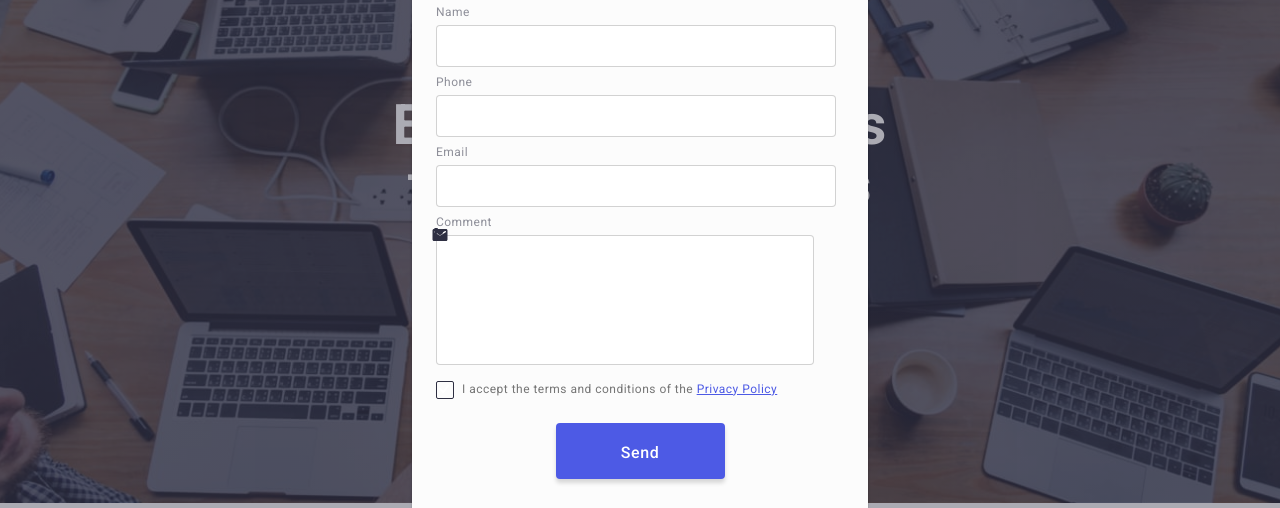
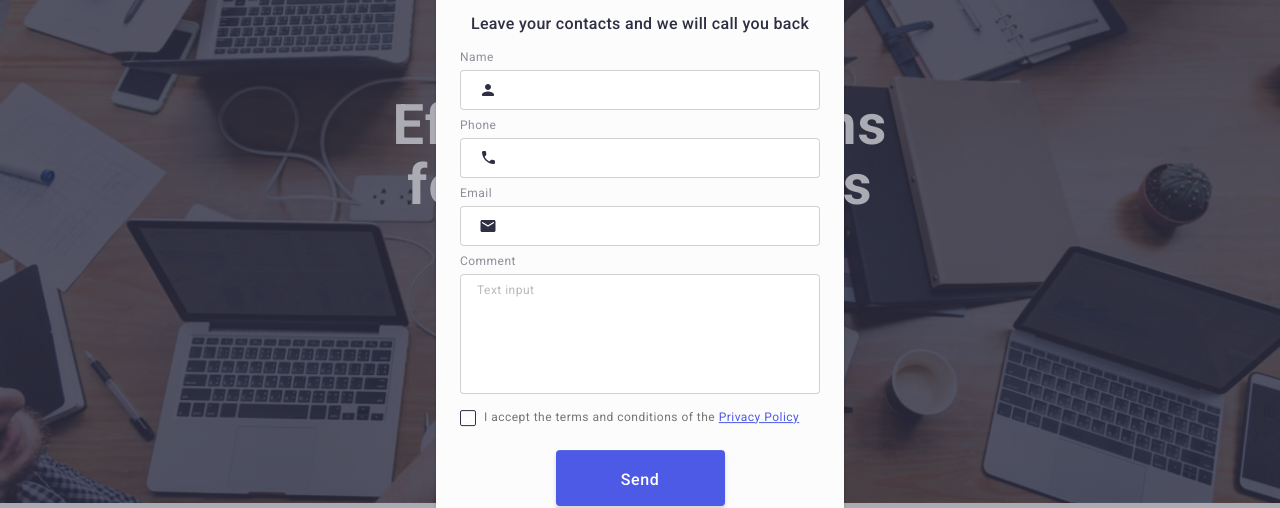
Before and after one commit to GaliaGG/goit-markup-hw-06, a plain HTML site: page index.html in a window 1280 px wide. Both pictures are taken after a click on the button "Order Service". Shown: the part 165-673 px from the top of the page. Drawn offline with nearby package versions, Linux system fonts and the light colour scheme.

Commit message:
Update index.html

```diff
--- a/index.html
+++ b/index.html
@@ -4,7 +4,7 @@
     <meta charset="UTF-8" />
     <meta http-equiv="X-UA-Compatible" content="IE=edge" />
     <meta name="viewport" content="width=device-width, initial-scale=1.0" />
-    <title>Document</title>
+    <title>WebStudio</title>
     <link rel="preconnect" href="https://fonts.googleapis.com" />
     <link rel="preconnect" href="https://fonts.gstatic.com" crossorigin />
     <link
@@ -13,8 +13,8 @@
     />
     <link
       rel="stylesheet"
-      href="https://cdnjs.cloudflare.com/ajax/libs/normalize/8.0.1/normalize.min.css"
-      integrity="sha512-NhSC1YmyruXifcj/KFRWoC561YpHpc5Jtzgvbuzx5VozKpWvQ+4nXhPdFgmx8xqexRcpAglTj9sIBWINXa8x5w=="
+      href="https://cdnjs.cloudflare.com/ajax/libs/modern-normalize/1.1.0/modern-normalize.min.css"
+      integrity="sha512-wpPYUAdjBVSE4KJnH1VR1HeZfpl1ub8YT/NKx4PuQ5NmX2tKuGu6U/JRp5y+Y8XG2tV+wKQpNHVUX03MfMFn9Q=="
       crossorigin="anonymous"
       referrerpolicy="no-referrer"
     />
@@ -451,26 +451,32 @@
         <form name="modal-contact" autocomplete="on">
           <label class="contact-label">
             <span class="contact-text">Name</span>
+            <div class="inp-svg">
               <input class="contact-input contact-border" type="text" name="user-name" />
-            <svg class="contact-svg person">
+              <svg class="contact-svg">
                 <use href="./images/icons.svg#icon-person-black"></use>
               </svg>
+            </div>
           </label>
 
           <label class="contact-label">
             <span class="contact-text">Phone</span>
+            <div class="inp-svg">
               <input class="contact-input contact-border" type="tel" name="user-tel" />
-            <svg class="contact-svg phone">
+              <svg class="contact-svg">
                 <use href="./images/icons.svg#icon-phone-black"></use>
               </svg>
+            </div>
           </label>
 
           <label class="contact-label">
             <span class="contact-text">Email</span>
+            <div class="inp-svg">
               <input class="contact-input contact-border" type="email" name="user-email" />
-            <svg class="contact-svg email">
+              <svg class="contact-svg">
                 <use href="./images/icons.svg#icon-email-black"></use>
               </svg>
+            </div>
           </label>
 
           <label class="contact-label">
@@ -479,8 +485,7 @@
               class="contact-textarea contact-border"
               name="contact-coment"
               placeholder="Text input"
-            >
-            </textarea>
+            ></textarea>
           </label>
 
           <label class="label-accept">
@@ -495,15 +500,16 @@
                 <use href="./images/icons.svg#icon-checkbox-click"></use>
               </svg>
             </span>
-            <span class="text-accept">
+            <p class="text-accept">
               I accept the terms and conditions of the
               <a href="" class="link-accept">Privacy Policy</a>
-            </span>
+            </p>
           </label>
           <button class="btn-accept" type="submit">Send</button>
         </form>
       </div>
     </div>
+    <!-- End Modal -->
 
     <script src="./js/modal.js"></script>
   </body>
```
Lines whose indentation alone changed are shown as unchanged.
